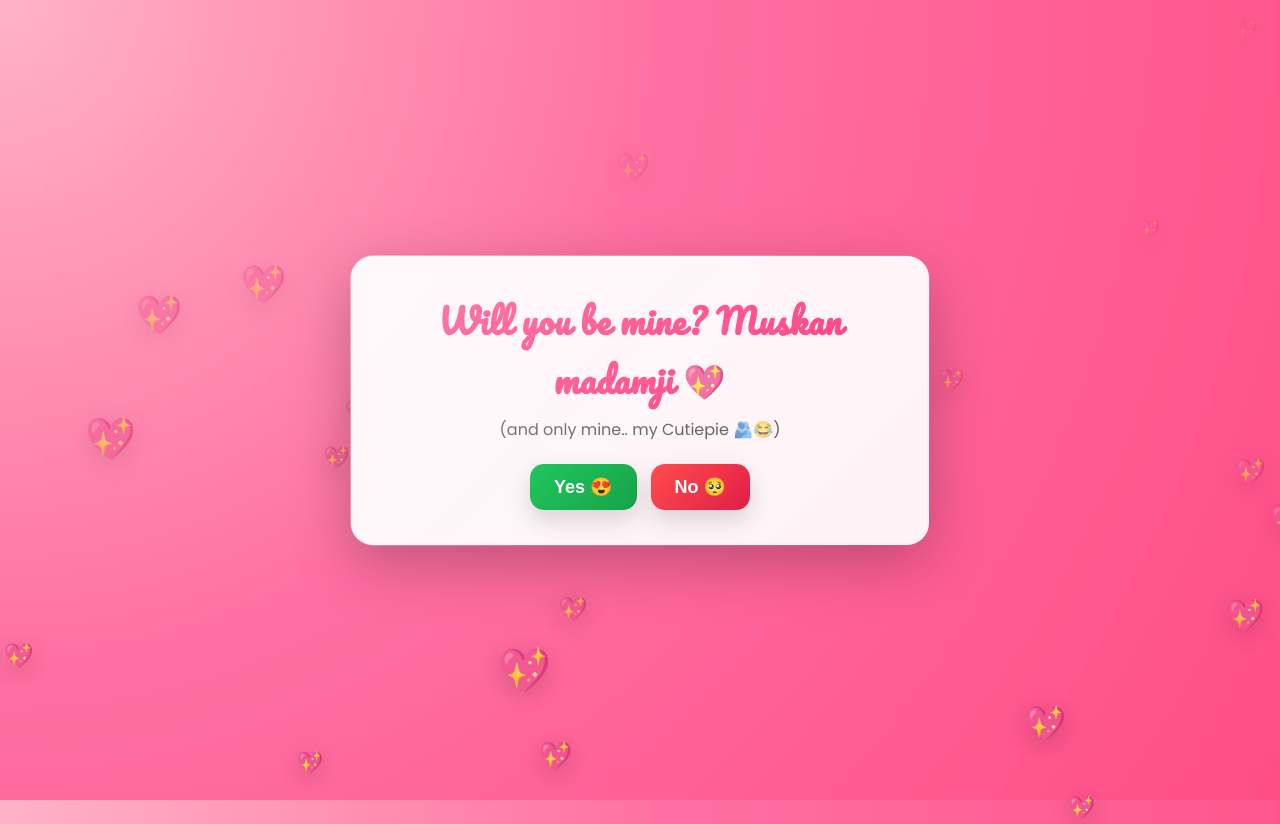
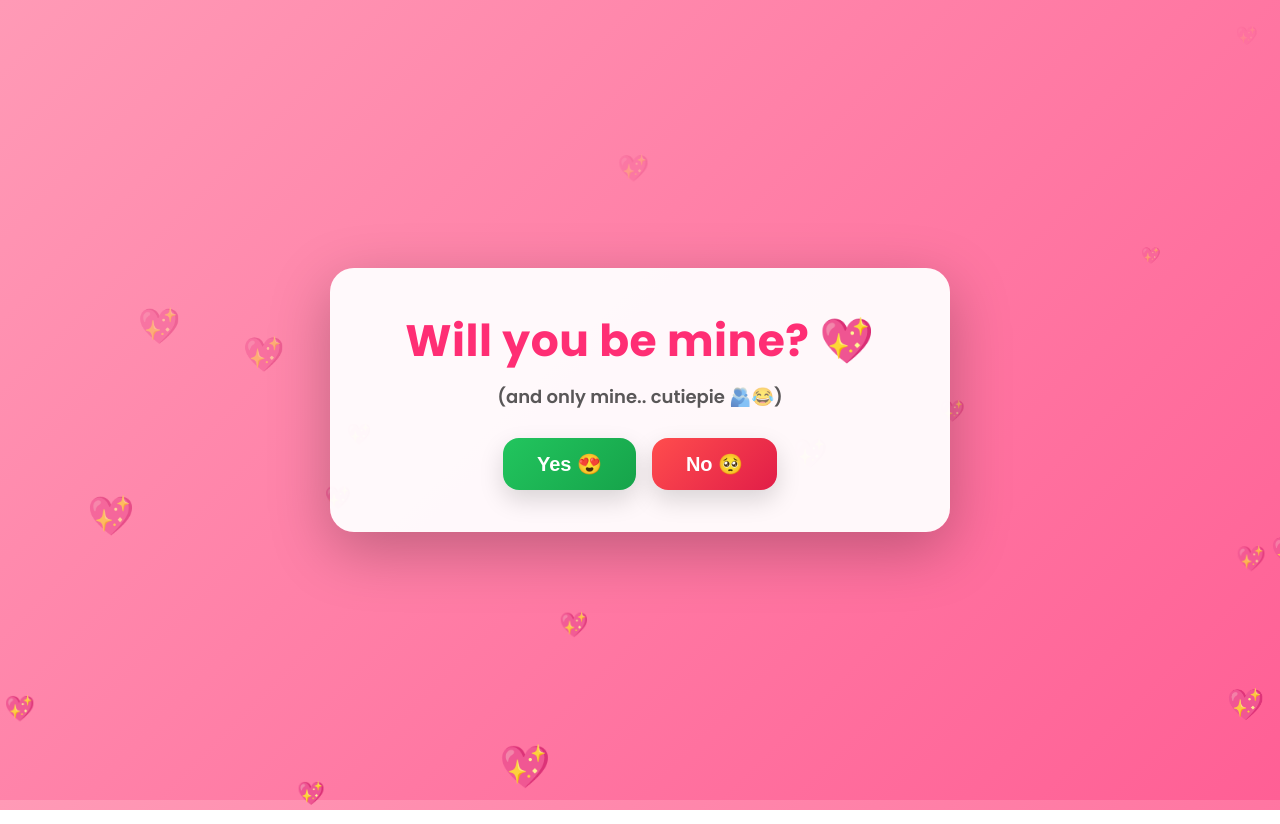
Before and after one commit to saurabhtrace77-png/valentine, a plain HTML site: page index.html in a window 1280 px wide. Shown: the top 824 px of the page. Drawn offline with Linux system fonts and the light colour scheme.

Commit message:
Update index.html

```diff
--- a/index.html
+++ b/index.html
@@ -6,7 +6,7 @@
   <title>Valentine?</title>
 
   <style>
-    @import url('https://fonts.googleapis.com/css2?family=Poppins:wght@400;600;700&family=Pacifico&display=swap');
+    @import url('https://fonts.googleapis.com/css2?family=Poppins:wght@400;600;700&display=swap');
 
     body{
       margin:0;
@@ -16,74 +16,69 @@
       justify-content:center;
       align-items:center;
       font-family:Poppins, Arial, sans-serif;
-      background: radial-gradient(circle at top left, #ffb3c7 0%, #ff6fa1 45%, #ff4d87 100%);
+      background: linear-gradient(135deg, #ff9ab6, #ff5f95);
     }
 
     .heart{
       position:absolute;
       font-size:22px;
       animation:floatUp 6s linear infinite;
-      opacity:0.9;
-      filter: drop-shadow(0 6px 12px rgba(0,0,0,0.2));
+      opacity:0.85;
       user-select:none;
       pointer-events:none;
     }
 
     @keyframes floatUp{
-      0%{transform:translateY(0) scale(1);opacity:1;}
-      100%{transform:translateY(-110vh) scale(1.2);opacity:0;}
+      0%{transform:translateY(0);opacity:1;}
+      100%{transform:translateY(-110vh);opacity:0;}
     }
 
     .card{
-      width:min(520px, 92vw);
-      background: rgba(255,255,255,0.92);
-      border-radius: 22px;
-      padding: 34px 28px;
+      width:min(560px, 92vw);
+      background: rgba(255,255,255,0.95);
+      border-radius: 24px;
+      padding: 40px 30px;
       box-shadow: 0 18px 60px rgba(0,0,0,0.25);
       text-align:center;
       position:relative;
       z-index:5;
-      backdrop-filter: blur(8px);
-      border: 1px solid rgba(255,255,255,0.35);
     }
 
     .title{
-      font-family: Pacifico, cursive;
-      font-size: 34px;
-      margin: 0 0 8px;
+      font-size: 44px;
+      margin: 0 0 10px;
       color: #ff2e74;
+      font-weight: 800;
       letter-spacing: 0.5px;
     }
 
     .subtitle{
-      margin: 0 0 22px;
-      font-size: 16px;
-      color: rgba(0,0,0,0.7);
-      font-weight: 500;
+      margin: 0 0 26px;
+      font-size: 18px;
+      color: rgba(0,0,0,0.65);
+      font-weight: 600;
     }
 
     .btnRow{
       display:flex;
-      gap:14px;
+      gap:16px;
       justify-content:center;
       align-items:center;
-      margin-top: 6px;
+      margin-top: 8px;
       position:relative;
+      height: 56px;
     }
 
     .btn{
       border:none;
-      padding: 12px 24px;
-      border-radius: 14px;
-      font-size: 18px;
+      padding: 14px 34px;
+      border-radius: 16px;
+      font-size: 20px;
       cursor:pointer;
-      transition: transform 0.15s ease;
+      transition: 0.15s ease;
       font-weight: 700;
       box-shadow: 0 10px 25px rgba(0,0,0,0.15);
-    }
-
-    .btn:active{
-      transform: scale(0.98);
+      position: relative;
     }
 
     #yesBtn{
@@ -98,28 +93,17 @@
     #noBtn{
       background: linear-gradient(135deg, #ff4d4d, #e11d48);
       color:white;
-      position: relative;
-    }
-
-    .glow{
-      position:absolute;
-      inset:-2px;
-      border-radius: 24px;
-      background: linear-gradient(135deg, rgba(255,255,255,0.4), rgba(255,255,255,0));
-      pointer-events:none;
     }
   </style>
 </head>
 
 <body>
 
-  <div class="card">
-    <div class="glow"></div>
+  <div class="card" id="card">
+    <h1 class="title">Will you be mine? 💖</h1>
+    <p class="subtitle">(and only mine.. cutiepie 🫂😂)</p>
 
-    <h1 class="title">Will you be mine? Muskan madamji 💖</h1>
-    <p class="subtitle">(and only mine.. my Cutiepie 🫂😂)</p>
-
-    <div class="btnRow">
+    <div class="btnRow" id="btnRow">
       <button class="btn" id="yesBtn">Yes 😍</button>
       <button class="btn" id="noBtn">No 🥺</button>
     </div>
@@ -128,36 +112,23 @@
   <script>
     const noBtn = document.getElementById("noBtn");
     const yesBtn = document.getElementById("yesBtn");
+    const btnRow = document.getElementById("btnRow");
 
-    function moveNoButton() {
-      const card = document.querySelector(".card");
-      const rect = card.getBoundingClientRect();
+    function moveNoSlightly() {
+      const rowRect = btnRow.getBoundingClientRect();
+      const btnRect = noBtn.getBoundingClientRect();
 
-      const padding = 10;
+      const maxMoveX = Math.max(20, (rowRect.width - btnRect.width) / 2);
+      const maxMoveY = 10;
 
-      const maxX = window.innerWidth - noBtn.offsetWidth - padding;
-      const maxY = window.innerHeight - noBtn.offsetHeight - padding;
+      const randX = (Math.random() * maxMoveX) - (maxMoveX / 2);
+      const randY = (Math.random() * maxMoveY) - (maxMoveY / 2);
 
-      let randX = Math.floor(Math.random() * maxX);
-      let randY = Math.floor(Math.random() * maxY);
-
-      const insideCardX = randX > rect.left - 20 && randX < rect.right;
-      const insideCardY = randY > rect.top - 20 && randY < rect.bottom;
-
-      if (insideCardX && insideCardY) {
-        randX = rect.left - 120;
-        randY = rect.top - 70;
-        if (randX < 10) randX = rect.right + 40;
-        if (randY < 10) randY = rect.bottom + 40;
-      }
-
-      noBtn.style.position = "absolute";
-      noBtn.style.left = randX + "px";
-      noBtn.style.top = randY + "px";
+      noBtn.style.transform = `translate(${randX}px, ${randY}px)`;
     }
 
-    noBtn.addEventListener("mouseenter", moveNoButton);
-    noBtn.addEventListener("touchstart", moveNoButton);
+    noBtn.addEventListener("mouseenter", moveNoSlightly);
+    noBtn.addEventListener("touchstart", moveNoSlightly);
 
     yesBtn.addEventListener("click", () => {
       window.location.href = "yes.html";
@@ -169,13 +140,13 @@
       heart.innerHTML = "💖";
       heart.style.left = Math.random() * 100 + "vw";
       heart.style.top = "100vh";
-      heart.style.fontSize = (14 + Math.random() * 28) + "px";
+      heart.style.fontSize = (16 + Math.random() * 26) + "px";
       heart.style.animationDuration = (3 + Math.random() * 5) + "s";
       document.body.appendChild(heart);
       setTimeout(() => heart.remove(), 8000);
     }
 
-    setInterval(createHeart, 250);
+    setInterval(createHeart, 280);
   </script>
 
 </body>
```
